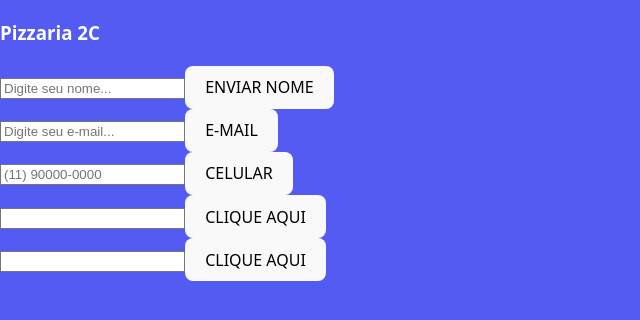
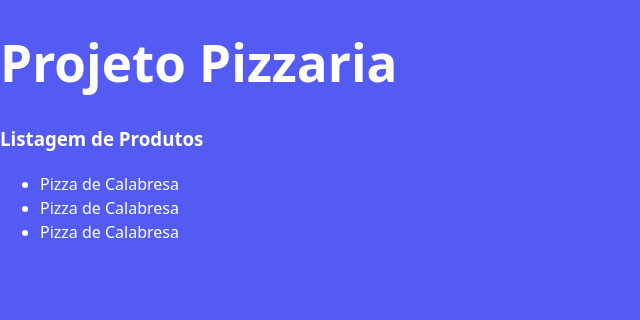
Before and after one commit to Pedro07070707/pizzaria2c2025, a React (Vite) app: page / in a window 1280 px wide. Shown: the top 320 px of the page, without its empty margins (0-640 px from the left). Built offline with nearby package versions, Linux system fonts and the light colour scheme.

Commit message:
componente

```diff
--- a/src/App.jsx
+++ b/src/App.jsx
@@ -1,37 +1,16 @@
-import { useState } from "react"
+import Produtos from "./pages/produtos";
 
-function App(){
+const App = () => {
 
-  const [nome, setNome] = useState('Ronaldo')
 
-  const Formulario = (props) => {
-
-    return (
-      <div>
-        <input
-          placeholder={props.sombra}
-          className="nome"
-          onChange={(e)=>{setNome(e.target.value)}}
-          name="nome"
-          type="text" />
-        <button
-        onClick={()=>{(props.mensagem != null) ? alert(props.mensagem) : alert("TEXTO PADRAO")}}
-        className= "botao">
-        {(props.textoBotao != null) ? props.textoBotao : "CLIQUE AQUI"}
-        </button>
-      </div>
-    )
-  }
   return (
     <div>
-      <h3>Pizzaria 2C</h3>
-      <Formulario sombra="Digite seu nome..." textoBotao="ENVIAR NOME" />
-      <Formulario sombra="Digite seu e-mail..." textoBotao="E-MAIL" />
-      <Formulario sombra="(11) 90000-0000" textoBotao="CELULAR" />
-      <Formulario mensagem="Mensagem enviada pelo App" />
-      <Formulario/>
+      <h1>Projeto Pizzaria</h1>
+
+      <Produtos />
+
     </div>
-  )
+  );
 }
 
-export default App
+export default App;
--- /dev/null
+++ b/src/pages/produtos/index.jsx
@@ -0,0 +1,16 @@
+const Produtos = () => {
+
+
+    return (
+        <div>
+            <h3>Listagem de Produtos</h3>
+            <ul>
+                <li>Pizza de Calabresa</li>
+                <li>Pizza de Calabresa</li>
+                <li>Pizza de Calabresa</li>
+            </ul>
+        </div>
+    )
+}
+
+export default Produtos
```
Also changed, not shown: package.json (+7 -2 lines), 1 other file (tests, documents, lock files or other folders).
